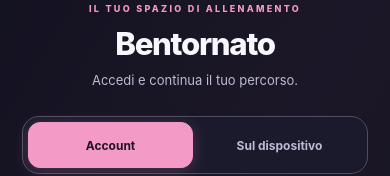
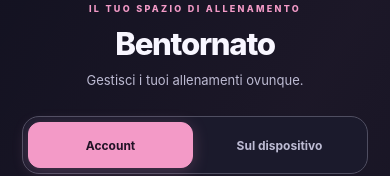
Before and after one commit to gichitandu/gymTandu, an Angular app: page / in a window 390 px wide. Shown: the part 237-413 px from the top of the page. Built offline with nearby package versions, Linux system fonts and the light colour scheme; no server answers.

Commit message:
style(login): align welcome copy with approved mobile concept

```diff
--- a/src/app/layouts/app.component.ts
+++ b/src/app/layouts/app.component.ts
@@ -26,7 +26,7 @@ import { AppActivationUncertainError, AppReleaseService } from '../services/app-
 <section class="entry-panel" aria-labelledby="entry-title">
 <div class="entry-topline"><button class="entry-back" aria-label="Torna alla presentazione" (click)="welcome.set(true)" [disabled]="auth.setup()"><gt-icon name="back"/></button><span class="entry-language" lang="it">IT</span></div>
 <div class="entry-brand"><img src="/brand/gt-modern-mark.png" alt="Logo GT GymTrack"/><div class="entry-wordmark">Gym<span>Track</span></div><p class="brand-tagline">{{features?.nutritionEnabled()?'ALLENAMENTO · NUTRIZIONE · PROGRESSI':'ALLENAMENTO · PROGRESSI'}}</p></div>
-<header class="entry-heading"><p class="entry-kicker">IL TUO SPAZIO DI ALLENAMENTO</p><h1 id="entry-title">{{auth.setup()?'Attiva il tuo account':'Bentornato'}}</h1><p>{{auth.setup()?'Giacomo, prepara il tuo spazio Super Admin.':'Accedi e continua il tuo percorso.'}}</p></header>
+<header class="entry-heading"><p class="entry-kicker">IL TUO SPAZIO DI ALLENAMENTO</p><h1 id="entry-title">{{auth.setup()?'Attiva il tuo account':'Bentornato'}}</h1><p>{{auth.setup()?'Giacomo, prepara il tuo spazio Super Admin.':'Gestisci i tuoi allenamenti ovunque.'}}</p></header>
 @if(auth.previousAccountArchive()){<p class="entry-help">Per ritrovare piani ed esercizi, accedi allo stesso account usato nell’ultima apertura. Lo spazio senza account è un archivio separato.</p>}
 @if(!auth.setup()){<div class="entry-tabs" role="tablist" aria-label="Modalità di accesso"><button id="account-tab" role="tab" [attr.aria-selected]="tab()==='account'" aria-controls="account-panel" [class.active]="tab()==='account'" (click)="tab.set('account')">Account</button><button id="local-tab" role="tab" [attr.aria-selected]="tab()==='local'" aria-controls="local-panel" [class.active]="tab()==='local'" (click)="tab.set('local')">Sul dispositivo</button></div>}
 @if(tab()==='account' || auth.setup()) {
```
